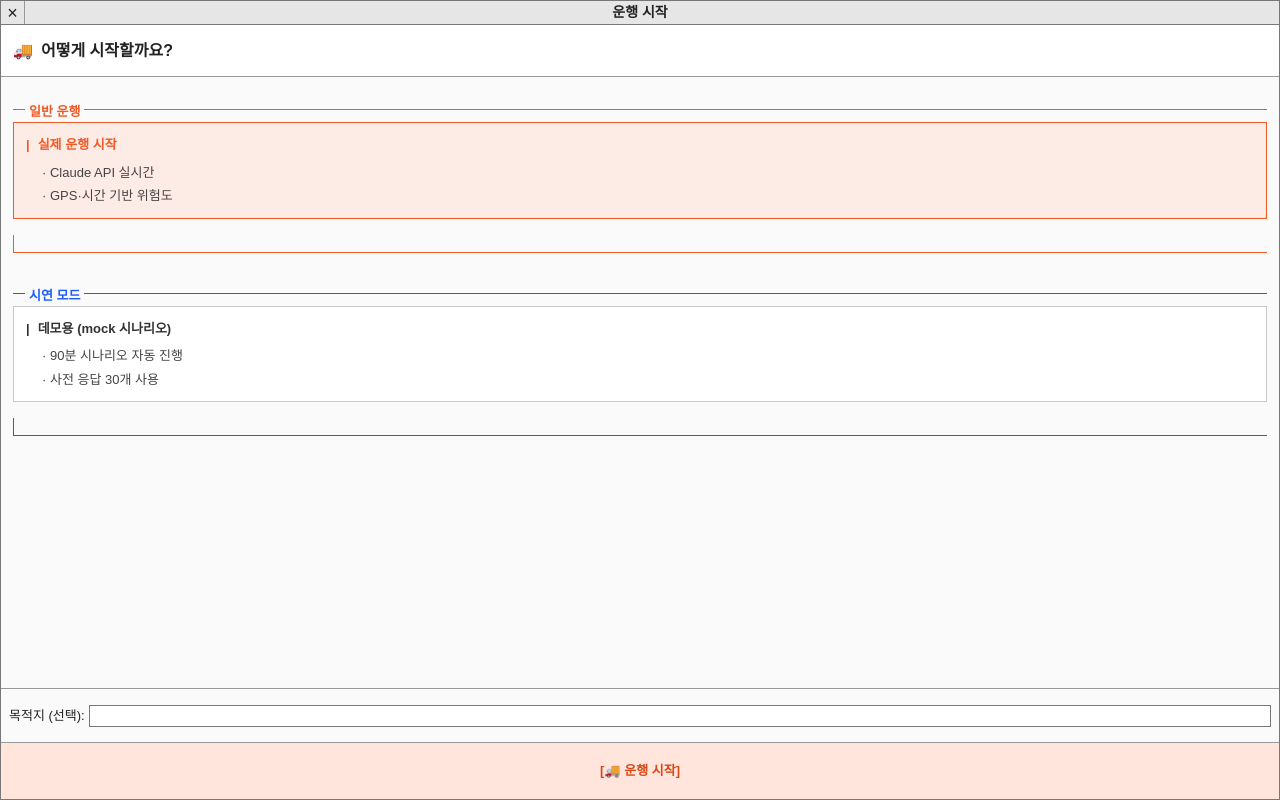
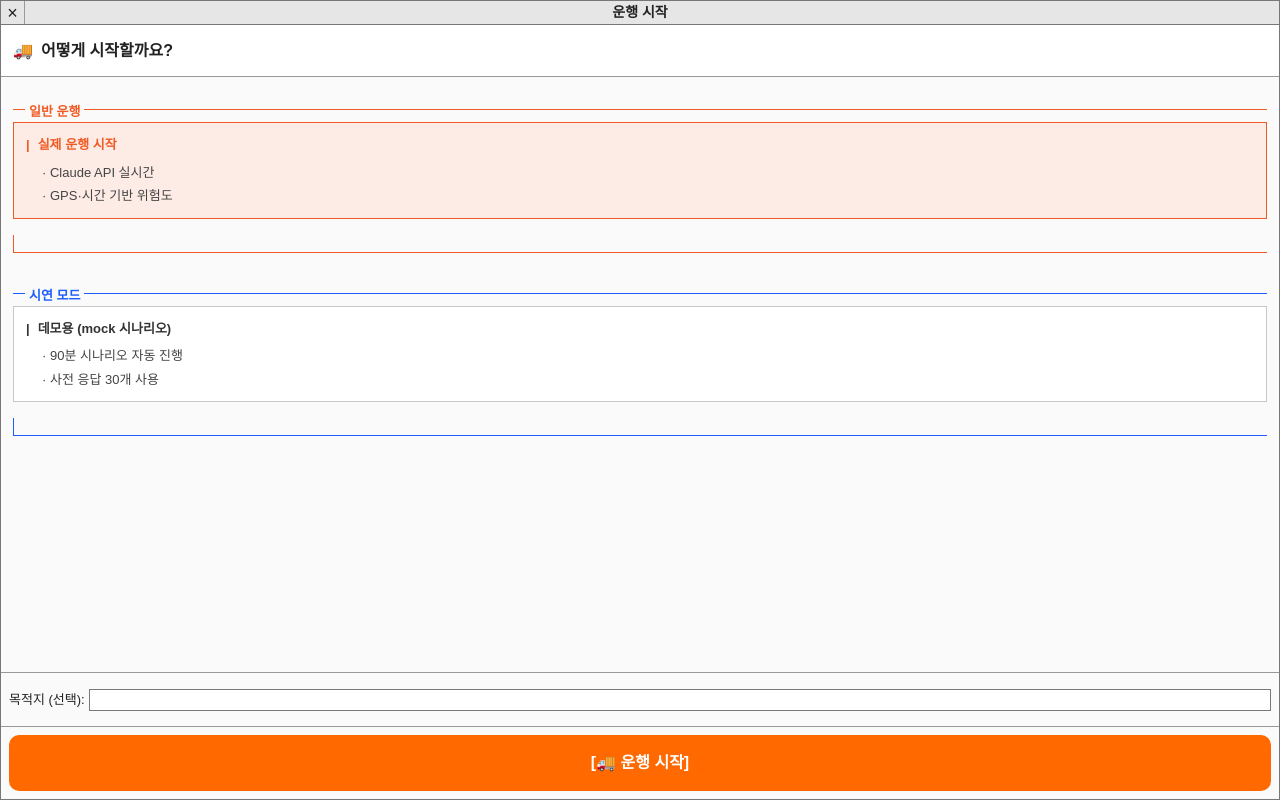
Before and after one commit to DreamCodersKR/Unjigi_MVP, a React (Vite) app in the folder frontend/: page /start-trip in a window 1280 px wide. Built offline with nearby package versions, Linux system fonts and the light colour scheme; no server answers; the HTML template or start-up script is replaced by a standard one.

Commit message:
fix(frontend): /start-trip 버튼 조정

```diff
--- a/frontend/src/routes/StartTripModal.css
+++ b/frontend/src/routes/StartTripModal.css
@@ -100,21 +100,8 @@
 
 .start-trip-modal__footer {
   flex-shrink: 0;
-  background: rgb(255 229 220);
-  padding: 0.25rem;
-}
-
-.start-trip-modal__submit {
-  height: 3rem;
-  width: 100%;
-  border: 1px solid transparent;
-  color: rgb(217 71 22);
-  font-size: 13px;
-  font-weight: 700;
-}
-
-.start-trip-modal__submit:active {
-  border-color: rgb(217 71 22);
+  background: rgb(250 250 250);
+  padding: 0.5rem;
 }
 
 .trip-mode-option {
--- a/frontend/src/routes/StartTripModal.tsx
+++ b/frontend/src/routes/StartTripModal.tsx
@@ -70,7 +70,7 @@ export default function StartTripModal() {
             <button
               type="button"
               onClick={handleStart}
-              className="start-trip-modal__submit"
+              className="h-14 w-full rounded-lg border border-transparent bg-orange-500 text-base font-bold text-white active:bg-orange-600"
             >
               [🚚 운행 시작]
             </button>
```
